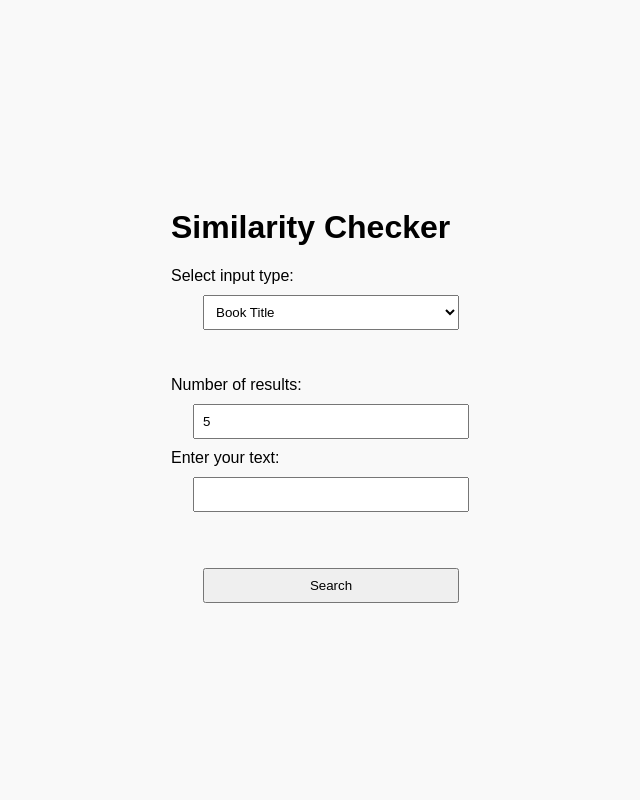
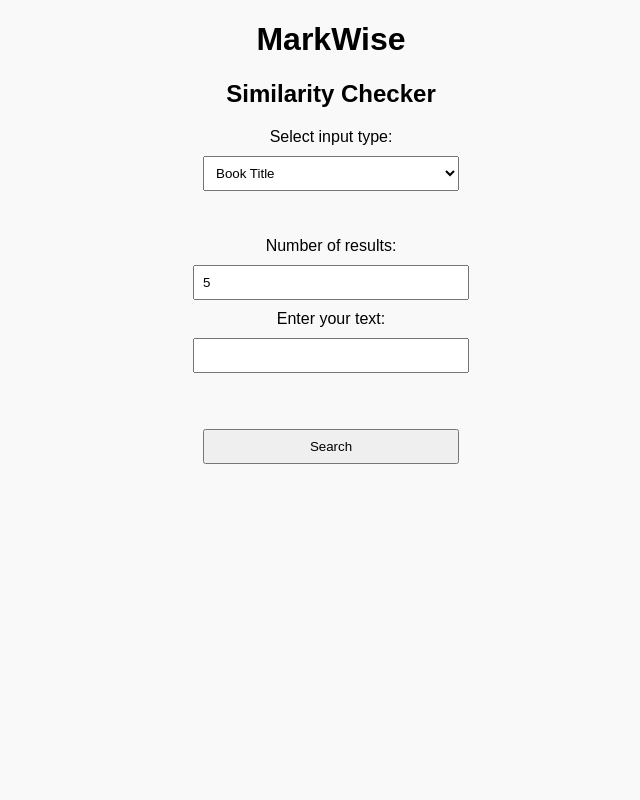
Before and after one commit to Veroniki5208/Mark-Wise---HCDE-310-Project, a Flask app: page / in a window 1280 px wide. Shown: the whole page, without its empty margins (309-949 px from the left). Run offline with Flask 3, Linux system fonts and the light colour scheme.

Commit message:
style format

```diff
--- a/static/style.css
+++ b/static/style.css
@@ -1,5 +1,5 @@
 html, body {
-    height: 100%;
+    height: auto;
     margin: 0;
     font-family: Arial, sans-serif;
 }
@@ -9,6 +9,7 @@ body {
     justify-content: center;
     align-items: center;
     background-color: #f9f9f9;
+    text-align: center;
 }
 
 .container {
--- a/templates/index.html
+++ b/templates/index.html
@@ -6,7 +6,8 @@
 </head>
 <body>
     <div class="containter">
-        <h1>Similarity Checker</h1>
+        <h1>MarkWise</h1>
+        <h2>Similarity Checker</h2>
         {% if error %}
             <p style="color:red;">{{ error }}</p>
         {% endif %}
```
